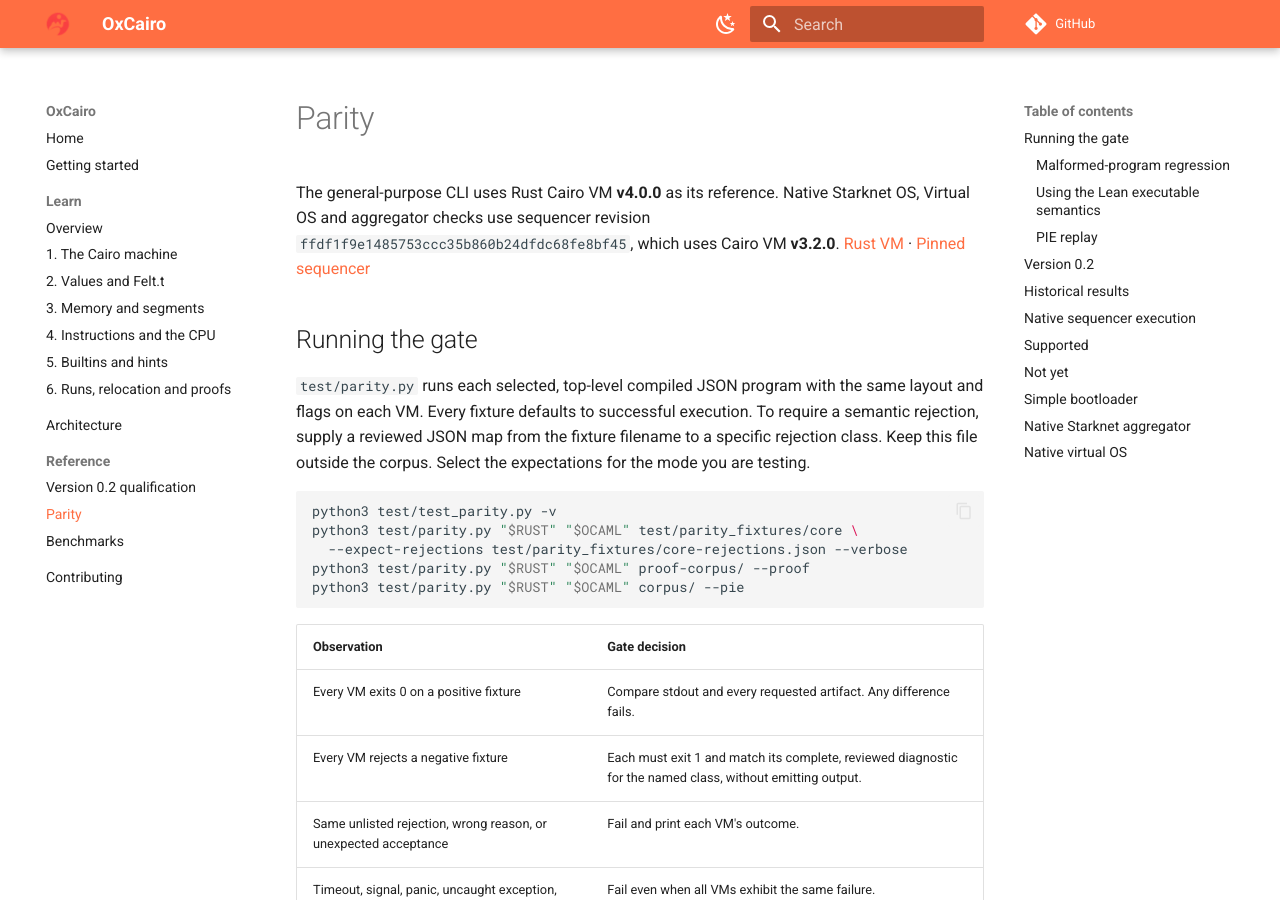
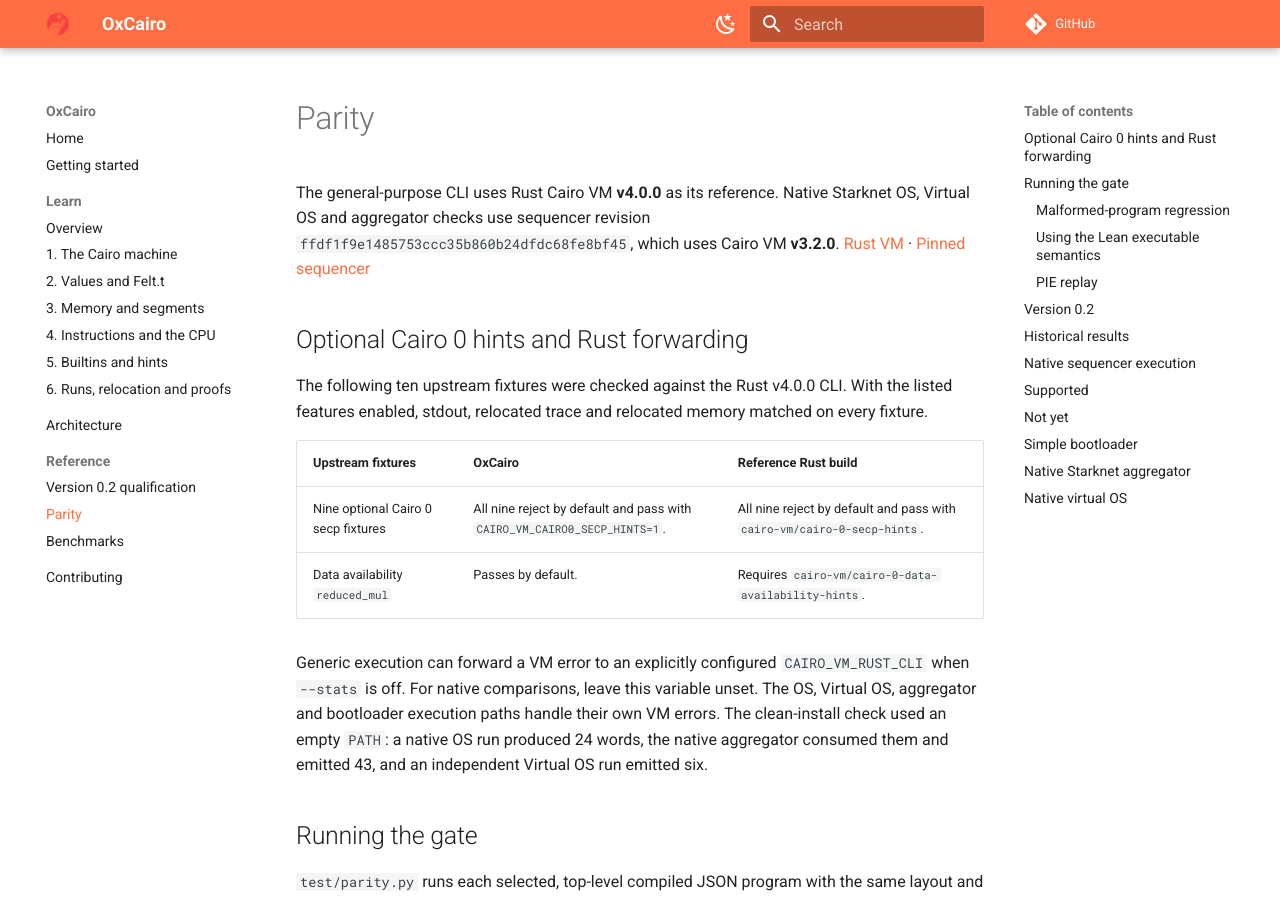
Before and after one commit to teddyjfpender/cairo-vm-ocaml, an MkDocs documentation site: the page built from docs/parity.md, in a window 1280 px wide and 900 px high. Built offline with MkDocs 1.6.1 and Material for MkDocs 9.7.7, drawn with Linux system fonts in a browser that asks for light colours; comment, search, counter and statistics services are not loaded.

Commit message:
Document native execution boundaries and ten Rust feature comparisons

```diff
--- a/docs/parity.md
+++ b/docs/parity.md
@@ -1,6 +1,17 @@
 # Parity
 
 The general-purpose CLI uses Rust Cairo VM **v4.0.0** as its reference. Native Starknet OS, Virtual OS and aggregator checks use sequencer revision `ffdf1f9e1485753ccc35b860b24dfdc68fe8bf45`, which uses Cairo VM **v3.2.0**. [Rust VM](https://github.com/starkware-libs/cairo-vm) · [Pinned sequencer](https://github.com/starkware-libs/sequencer/tree/ffdf1f9e1485753ccc35b860b24dfdc68fe8bf45)
+
+## Optional Cairo 0 hints and Rust forwarding
+
+The following ten upstream fixtures were checked against the Rust v4.0.0 CLI. With the listed features enabled, stdout, relocated trace and relocated memory matched on every fixture.
+
+| Upstream fixtures | OxCairo | Reference Rust build |
+| --- | --- | --- |
+| Nine optional Cairo 0 secp fixtures | All nine reject by default and pass with `CAIRO_VM_CAIRO0_SECP_HINTS=1`. | All nine reject by default and pass with `cairo-vm/cairo-0-secp-hints`. |
+| Data availability `reduced_mul` | Passes by default. | Requires `cairo-vm/cairo-0-data-availability-hints`. |
+
+Generic execution can forward a VM error to an explicitly configured `CAIRO_VM_RUST_CLI` when `--stats` is off. For native comparisons, leave this variable unset. The OS, Virtual OS, aggregator and bootloader execution paths handle their own VM errors. The clean-install check used an empty `PATH`: a native OS run produced 24 words, the native aggregator consumed them and emitted 43, and an independent Virtual OS run emitted six.
 
 ## Running the gate
 
```
Also changed, not shown: docs/getting-started.md (+2 -2 lines).
